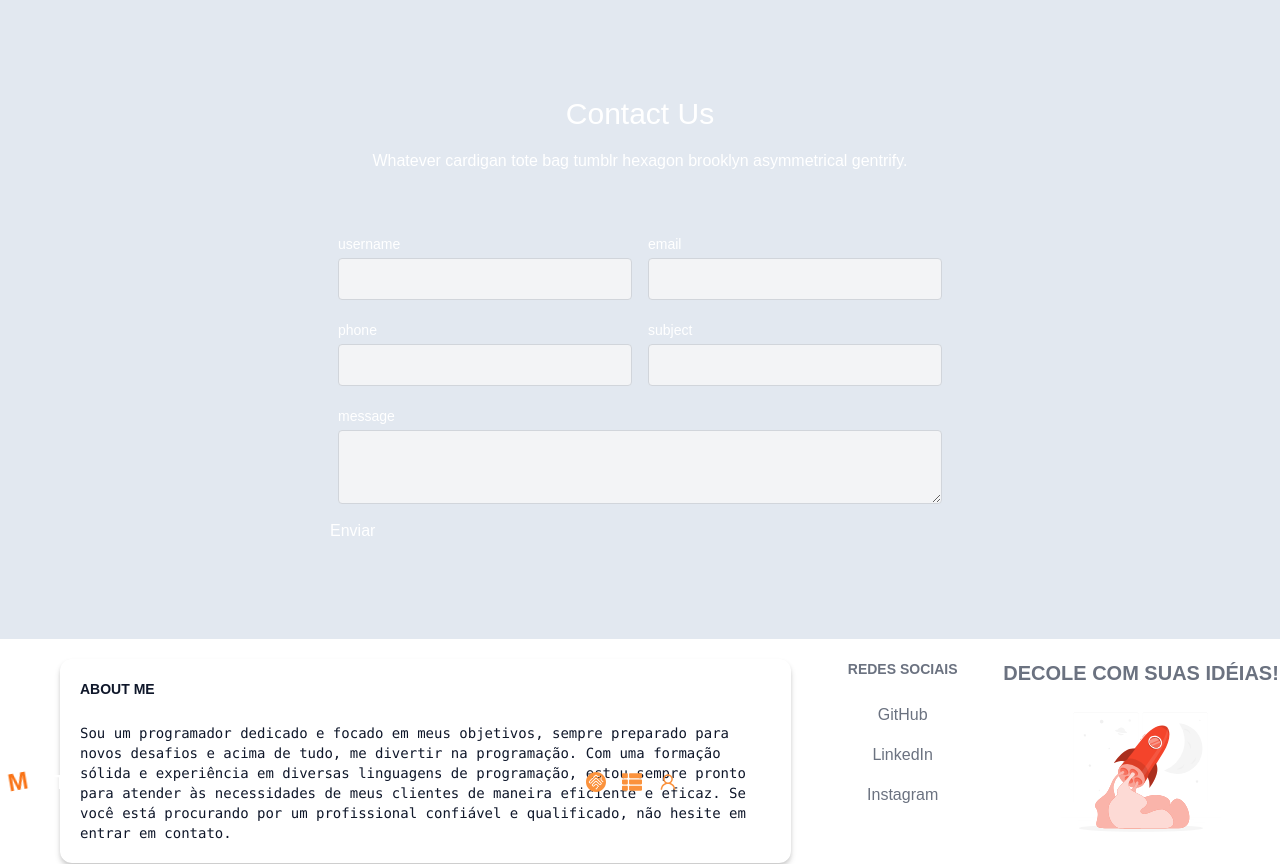
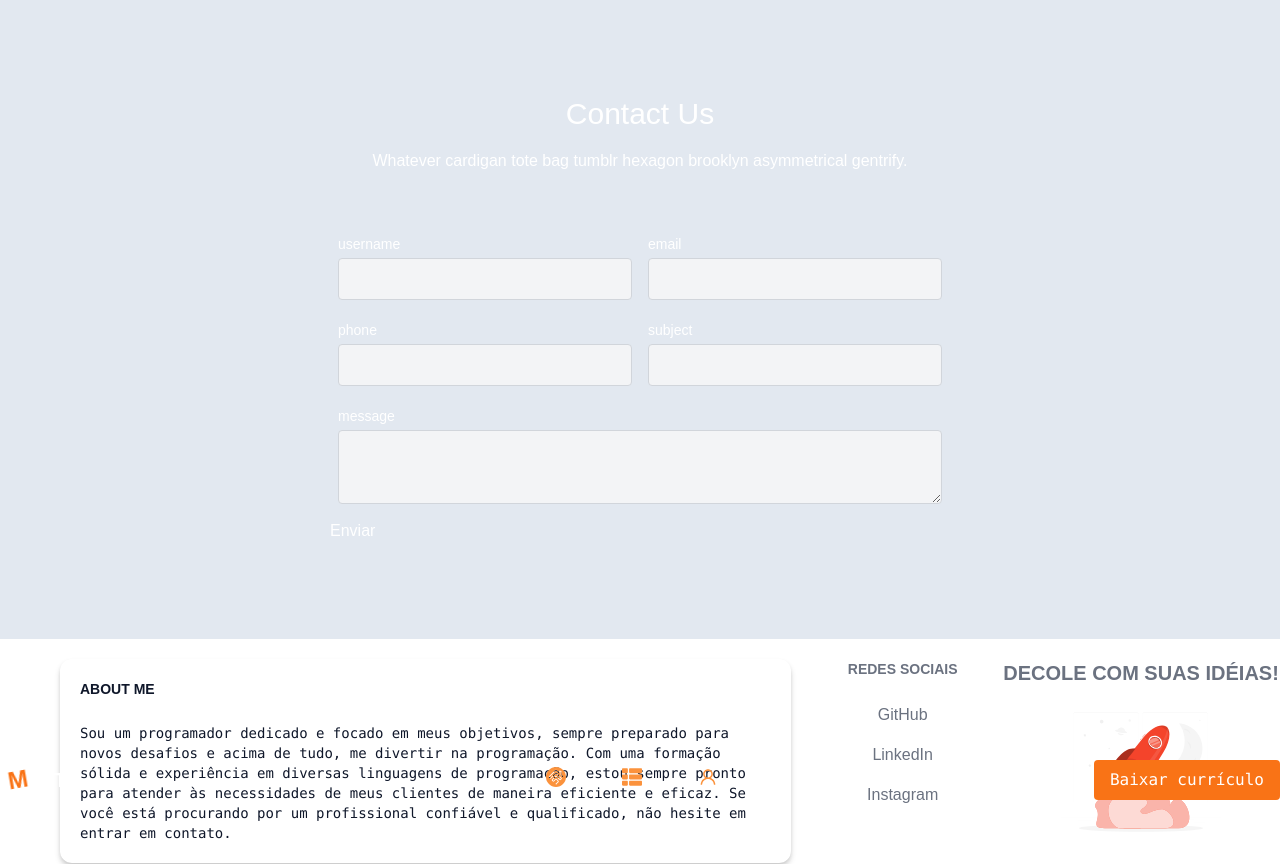
Before and after one commit to EuMotta/nextjs-portfolio, a Next.js app: page /contact in a window 1280 px wide. Shown: the top 864 px of the page. Built offline with nearby package versions, Linux system fonts and the light colour scheme.

Commit message:
video background

```diff
--- a/app/page.js
+++ b/app/page.js
@@ -1,4 +1,4 @@
-import { Footer, NavbarBottom, PositionBar } from '../components';
+import { Footer, NavbarBottom, PositionBar, Top } from '../components';
 import { AboutTest, Cep, Cnpj, Education, Experience, Explore, Feedback, GetStarted, Hero, Insights, Languages, Me, Objectives, Projects, Services, WhatsNew, World } from '../sections';
 
 const Page = () => (
@@ -6,9 +6,10 @@ const Page = () => (
     <iframe
       title="title"
       className="w-full -z-10 fixed min-h-screen"
-      src="https://www.shadertoy.com/embed/7dyyRy?gui=true&t=10&paused=false&muted=true&autoplay=1"
+      src="https://www.shadertoy.com/embed/WlSSWV?gui=true&t=10&paused=false&muted=true&autoplay=1"
     />
     <div className=" overflow-hidden">
+      <Top />
       <PositionBar />
       <NavbarBottom />
       <Hero />
--- a/components/ExploreCard.jsx
+++ b/components/ExploreCard.jsx
@@ -13,7 +13,7 @@ const ExploreCard = ({ id, title, imgUrl, index, active, handleClick }) => (
       active === id ? 'lg:flex-[3.5] flex-[10]' : 'lg:flex-[0.5] flex-[2]'
     } ${
       styles.flexCenter
-    } min-w-[170px] h-[700px] transition-[flex] duration-[0.7s] ease-out-flex cursor-pointer`}
+    } min-w-[20px] h-[800px] transition-[flex] duration-[0.7s] ease-out-flex cursor-pointer`}
     onClick={() => handleClick(id)}
   >
     <Image
--- a/components/NavbarBottom.jsx
+++ b/components/NavbarBottom.jsx
@@ -2,21 +2,23 @@
 
 import { motion } from 'framer-motion';
 import { Tooltip } from 'react-tooltip';
-import { bottomBarItems } from '../constants';
-import { fadeIn, staggerContainer } from '../utils/motion';
+import { useState } from 'react';
+import { bottomBarDropUp, bottomBarItems } from '../constants';
 import 'react-tooltip/dist/react-tooltip.css';
 
-const Navbar = () => (
+const link = '';
+
+const Navbar = () => {
+  const [isOpen, setIsOpen] = useState(false);
+  const toggle = () => {
+    setIsOpen(!isOpen);
+  };
+  return (
     <motion.nav
-    variants={staggerContainer}
-    initial="hidden"
-    whileInView="show"
-    viewport={{ once: true }}
       className=" w-full fixed bottom-0   z-50"
     >
       <motion.nav
-      variants={fadeIn('up', 'tween', 0, 1)}
-      className="flex items-center justify-between dark:bg-[#353230c2] flex-wrap p-2"
+        className="flex items-center justify-between dark:bg-[#353230] flex-wrap p-2"
       >
         <div className="flex fixed items-center flex-shrink-0 text-white mr-6">
           <div className="font-semibold flex items-center text-xl tracking-tight">
@@ -46,12 +48,28 @@ const Navbar = () => (
             OTTA
           </div>
         </div>
-      <div className=" block gap-x-10 flex-grow lg:flex lg:items-center lg:w-auto">
-        <div className="text-sm lg:flex-grow flex justify-center">
+        <div className=" block  flex-grow lg:flex lg:items-center lg:w-auto">
+          <div className="text-sm gap-x-10 lg:flex-grow flex justify-center">
             {bottomBarItems.map((item) => (
+              <div>
+                {isOpen && (
+                  <div className="fixed bg-orange-300 bottom-10">
+                    {bottomBarDropUp.map((dropUp) => (
+                      <div className="flex flex-col">
+                        <a
+                          key={dropUp.id}
+                          href={dropUp.href}
+                          className="block font-mono mt-4 lg:inline-block lg:mt-0 text-orange-400 hover:text-white mr-4"
+                        >
+                          {dropUp.title}
+                        </a>
+                      </div>
+                    ))}
+                  </div>
+                )}
                 <a
                   id={item.id}
-              key={item.href}
+                  key={item.id}
                   href={item.href}
                   className="block font-mono mt-4 lg:inline-block lg:mt-0 text-orange-400 hover:text-white mr-4"
                   rel="noreferrer"
@@ -61,14 +79,31 @@ const Navbar = () => (
                     anchorId={item.id}
                     content={item.title}
                     className="!bg-orange-400"
-              />
+                  />{' '}
+                  <div
+                    onClick={toggle}
+                    className="flex cursor-pointer justify-center"
+                  >
                     <item.icon className="lg:text-xl" />
+                  </div>
                 </a>
+              </div>
             ))}
           </div>
+        </div>
+        <div className="absolute right-0">
+          <a href={link}>
+            <button
+              type="button"
+              className="bg-orange-500 hover:bg-orange-700 justify-end text-white font-mono py-2 px-4 rounded"
+            >
+              Baixar currículo
+            </button>
+          </a>
         </div>
       </motion.nav>
     </motion.nav>
   );
+};
 
 export default Navbar;
--- /dev/null
+++ b/components/Top.jsx
@@ -0,0 +1,18 @@
+'use client';
+
+import { motion } from 'framer-motion';
+import 'react-tooltip/dist/react-tooltip.css';
+
+const Navbar = () => (
+  <motion.nav
+    className=" w-full fixed top-0   z-50"
+  >
+    <motion.nav
+      className="flex items-center justify-between dark:bg-[#353230] flex-wrap p-1"
+    >
+      top
+    </motion.nav>
+  </motion.nav>
+);
+
+export default Navbar;
--- a/components/index.js
+++ b/components/index.js
@@ -7,11 +7,13 @@ import InsightCard from './InsightCard';
 import Footer from './Footer';
 import Nav from './Nav';
 import PositionBar from './PositionBar';
+import Top from './Top';
 
 export {
   PositionBar,
   NavbarBottom,
   Nav,
+  Top,
   TitleText,
   TypingText,
   StartSteps,
--- a/constants/index.js
+++ b/constants/index.js
@@ -268,6 +268,8 @@ export const bottomBarItems = [
     href: '#Hero',
     title: 'Inicio',
     id: 'bottonbar1',
+    link1: 'link1',
+    href1: 'href1',
   },
   {
     icon: FaThList,
@@ -280,6 +282,28 @@ export const bottomBarItems = [
     href: '#Me',
     title: 'Informações pessoais',
     id: 'bottonbar3',
+  },
+];
+export const bottomBarDropUp = [
+  {
+    id: 'bottonbardropup1',
+    link: '#',
+    title: 'Inicio',
+  },
+  {
+    id: 'bottonbardropup2',
+    link: '#',
+    title: 'Inicio',
+  },
+  {
+    id: 'bottonbardropup3',
+    link: '#',
+    title: 'Inicio',
+  },
+  {
+    id: 'bottonbardropup4',
+    link: '#',
+    title: 'Inicio',
   },
 ];
 export const positionBar = [
--- a/sections/AboutTest.jsx
+++ b/sections/AboutTest.jsx
@@ -18,7 +18,7 @@ const About = () => (
     >
       <TypingText
         title="Quem Sou eu?"
-        textStyles="text-center text-slate-600 dark:text-secondary-white font-bold p-10 sm:mb-12 text-3xl sm:text-5xl"
+        textStyles="text-center text-white font-bold p-10 sm:mb-12 text-3xl sm:text-5xl"
       />
       <div className="grid gap-20 grid-cols-1 w-full h-full  sm:grid-cols-1 md:grid-cols-1 lg:grid-cols-2">
         {AboutSection.map((about) => (
@@ -33,7 +33,7 @@ const About = () => (
           >
             <motion.div
               variants={fadeIn(`${about.fadeIn}`, 'tween', 0, 1)}
-              className="flex flex-col text-white bg-slate-800 shadow-lg shadow-slate-900 rounded-xl p-5"
+              className="flex flex-col text-white glassmorphism shadow-lg shadow-slate-900 rounded-xl p-5"
             >
               <div className="text-center">
                 <div className="text-2xl h-20 sm:h-14">{about.title}</div>
--- a/styles/globals.css
+++ b/styles/globals.css
@@ -60,8 +60,8 @@ ul.dropup {
 
 .glassmorphism {
   background: rgba(255, 255, 255, 0.25);
-  box-shadow: 0 8px 32px 0 rgba(31, 38, 135, 0.37);
-  backdrop-filter: blur(4px);
+  box-shadow: 0 8px 32px 0 rgba(31, 38, 135, 0.705);
+  backdrop-filter: blur(6px);
   -webkit-backdrop-filter: blur(4px);
   border: 1px solid rgba(255, 255, 255, 0.18);
 }
```
Lines whose indentation alone changed are shown as unchanged.
